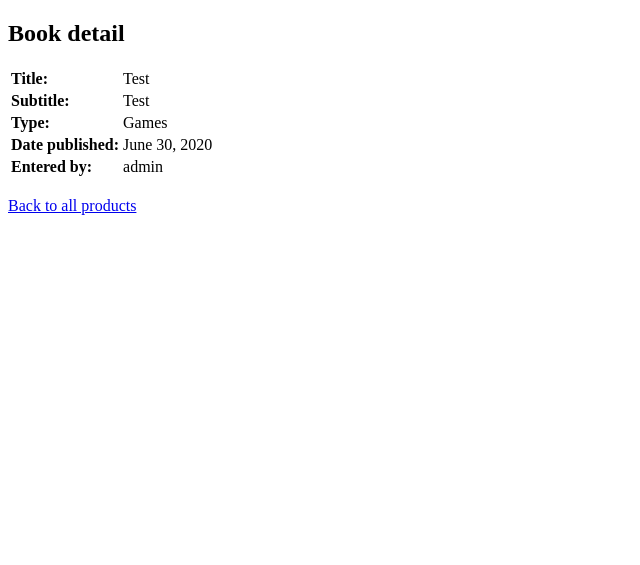
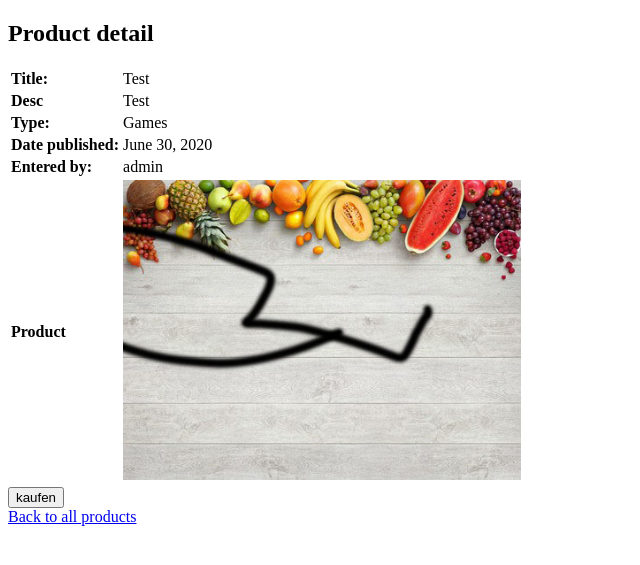
Before and after one commit to Sven12345re/WebPyProject, a Django app: page /product/show/2/ in a window 1280 px wide. Shown: the top 565 px of the page, without its empty margins (0-640 px from the left). Run offline with Django 3.2, Linux system fonts and the light colour scheme; data comes from the database, SQL or seed files in the repository; both versions use the stored data as it was after the commit.

Commit message:
product Detail

```diff
--- a/products/templates/product-create.html
+++ b/products/templates/product-create.html
@@ -1,11 +1,14 @@
+
 {% block title %}Add Product{% endblock %}
 
 {% block logged_in_content %}
 <h2>Add Product</h2>
+
     <form method="post" enctype="multipart/form-data">
         {% csrf_token %}
         <!-- {{ form.as_table }} -->
         {{ form.as_p }}
+
         <button type="submit">Add   new Product</button>
     </form>
 
--- a/products/templates/product-detail.html
+++ b/products/templates/product-detail.html
@@ -1,9 +1,9 @@
 {% extends 'home.html' %}
 
-{% block title %}Book detail{% endblock %}
+{% block title %}Product detail{% endblock %}
 
 {% block content %}
-<h2>Book detail</h2>
+<h2>Product detail</h2>
 
     <table>
     <tr>
@@ -11,7 +11,7 @@
         <td>{{ that_one_product.title }}<br></td>
     </tr>
     <tr>
-        <td><b>Subtitle:</b></td>
+        <td><b>Desc</b></td>
         <td>{{ that_one_product.Desc }}<br></td>
     </tr>
 
@@ -28,7 +28,14 @@
         <td><b>Entered by:</b></td>
         <td>{{ that_one_product.user }}<br></td>
     </tr>
+     <tr>
+        <td><b>Product</b></td>
+        <td>   <img src="{{  that_one_product.Img.url }}" alt="tets" style="max-height:300px"><br></td>
+    </tr>
+
+
     </table>
+    <button type="button" class="btn btn-danger">kaufen</button>
 
     <br>
     <a href="{% url 'product-list' %}">Back to all products</a>
--- a/products/templates/product-list.html
+++ b/products/templates/product-list.html
@@ -10,6 +10,7 @@
         <b>{{ book.get_full_title }}</b></a><br>
 
            <img src="{{ book.Img.url}}" alt="tets" style="max-height:300px">
+           <a href="{% url 'product-detail' book.id %}"> go to this detail</a>
 
         <br>
     {% endfor %}
--- a/templates/home.html
+++ b/templates/home.html
@@ -11,6 +11,7 @@
         <a href="{% url 'logout' %}">logout</a>
         <br>
       <a href="{% url 'product-create' %}"> create a product</a>
+        <a href="{% url 'product-list' %}">  products list</a>
 
     {% else %}
         <p>You are not logged in</p>
```
Also changed, not shown: db.sqlite3, media/products/cap-chin_zRZdwmr.jpg (added), media/profile_pictures/girl.jpg (added), media/profile_pictures/girl_L9QVdva.jpg (added).
